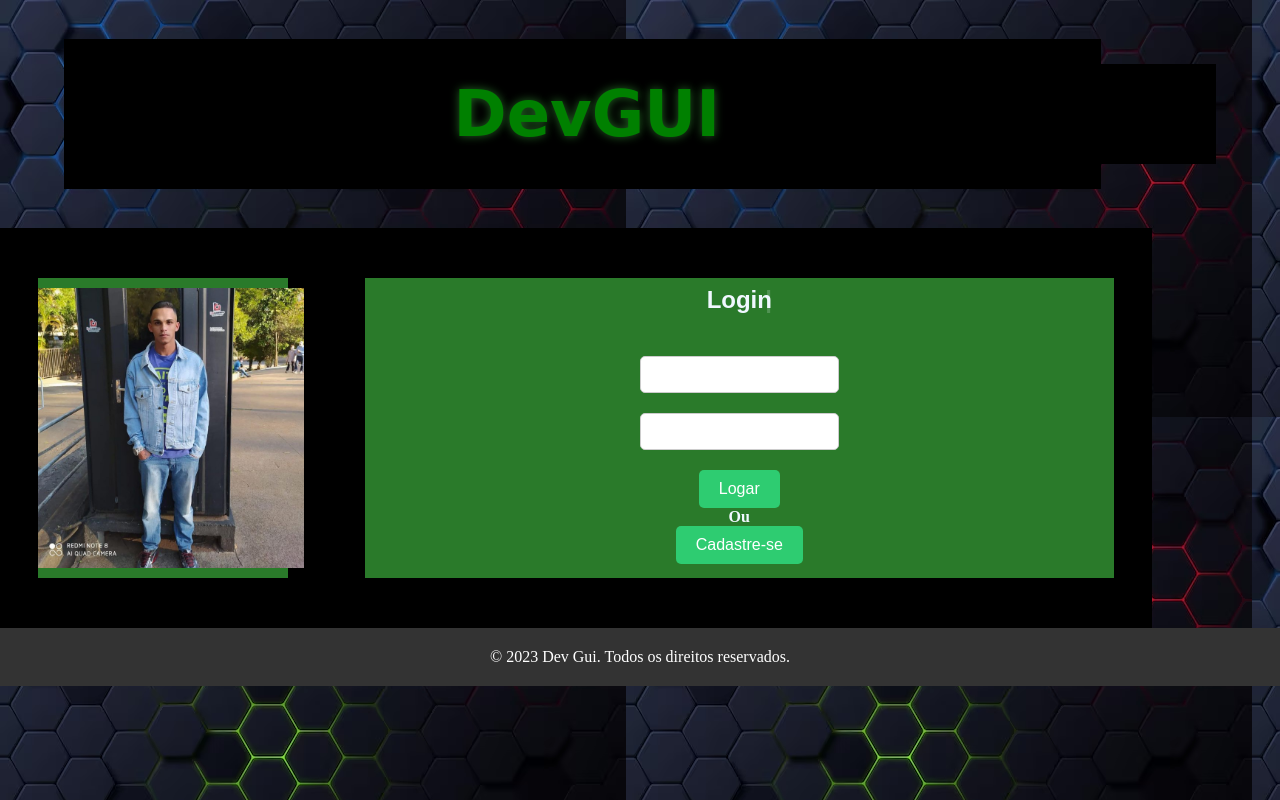
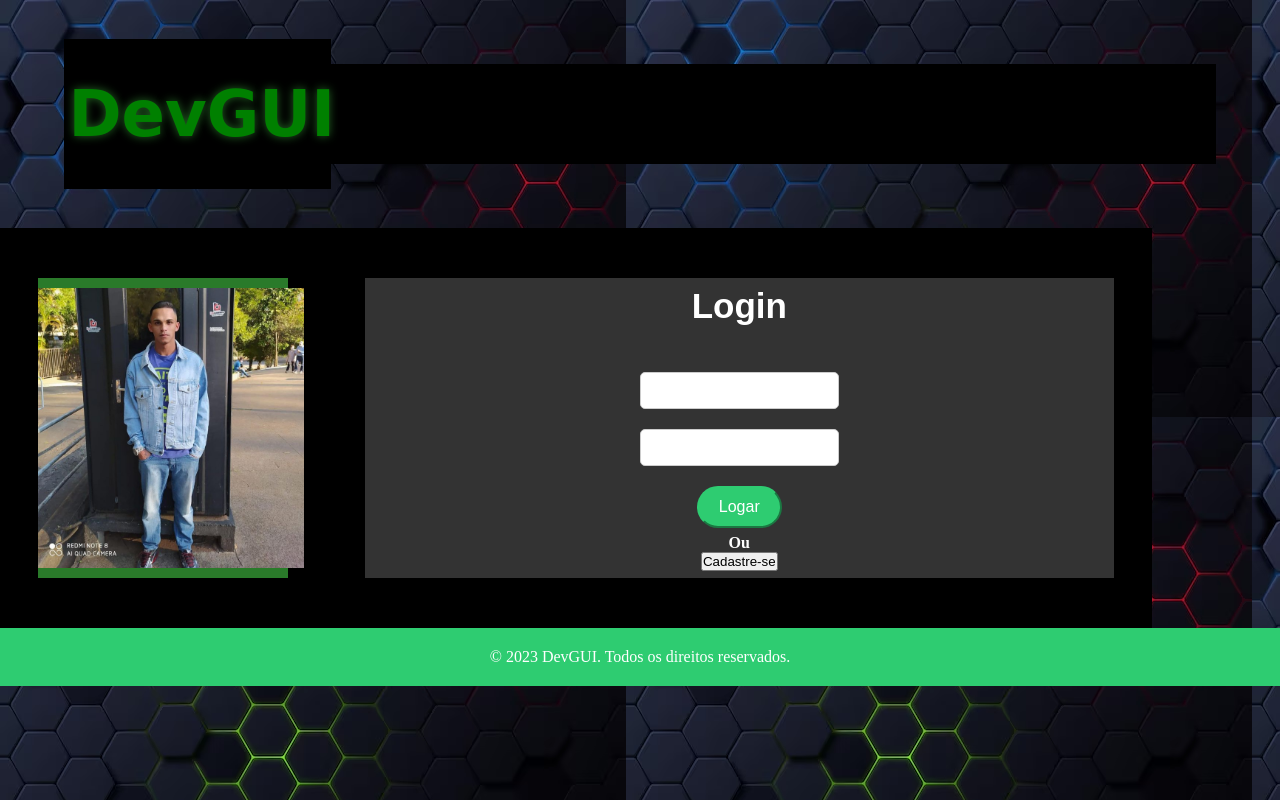
Before and after one commit to DevGuilhermeg/new-porfolio, a Flask app: page /login in a window 1280 px wide. Run offline with Flask 3, Linux system fonts and the light colour scheme.

Commit message:
Update login.html

```diff
--- a/templates/login.html
+++ b/templates/login.html
@@ -1,10 +1,10 @@
 <!DOCTYPE html>
-<html lang="en">
+<html lang="pt-br">
 <head>
   <meta charset="UTF-8">
   <meta name="viewport" content="width=device-width, initial-scale=1.0">
   <title>DevGUI: Meu Mundo Full Stack</title>
-  <link rel="stylesheet" href="{{ url_for('static', filename='css/style.css') }}">
+  <link rel="stylesheet" href="{{ url_for('static', filename='css/style-login.css') }}">
   <link rel="icon" href="{{ url_for('static', filename='images/favicon.png') }}" type="image/x-icon">
 </head>
 <body>
@@ -37,10 +37,11 @@
             <input type="email" name="email" id="email">
             <input type="password" name="senha" id="senha">
             <a href="fazer-login"><button class="log">Logar</button></a>
-            <h4>Ou</h4>
-            <a href="cadastre-se.html"><button class="cad">Cadastre-se</button></a>
+
           </div>
         </form>
+        <h4>Ou</h4>
+        <a href="cadastro"><button class="">Cadastre-se</button></a>
       </div>
     </div>
 
@@ -82,7 +83,7 @@
 
 </script>
 <footer>
-    <p>&copy; 2023 Dev Gui. Todos os direitos reservados.</p>
+    <p>&copy; 2023 DevGUI. Todos os direitos reservados.</p>
 </footer>
 
 
```
